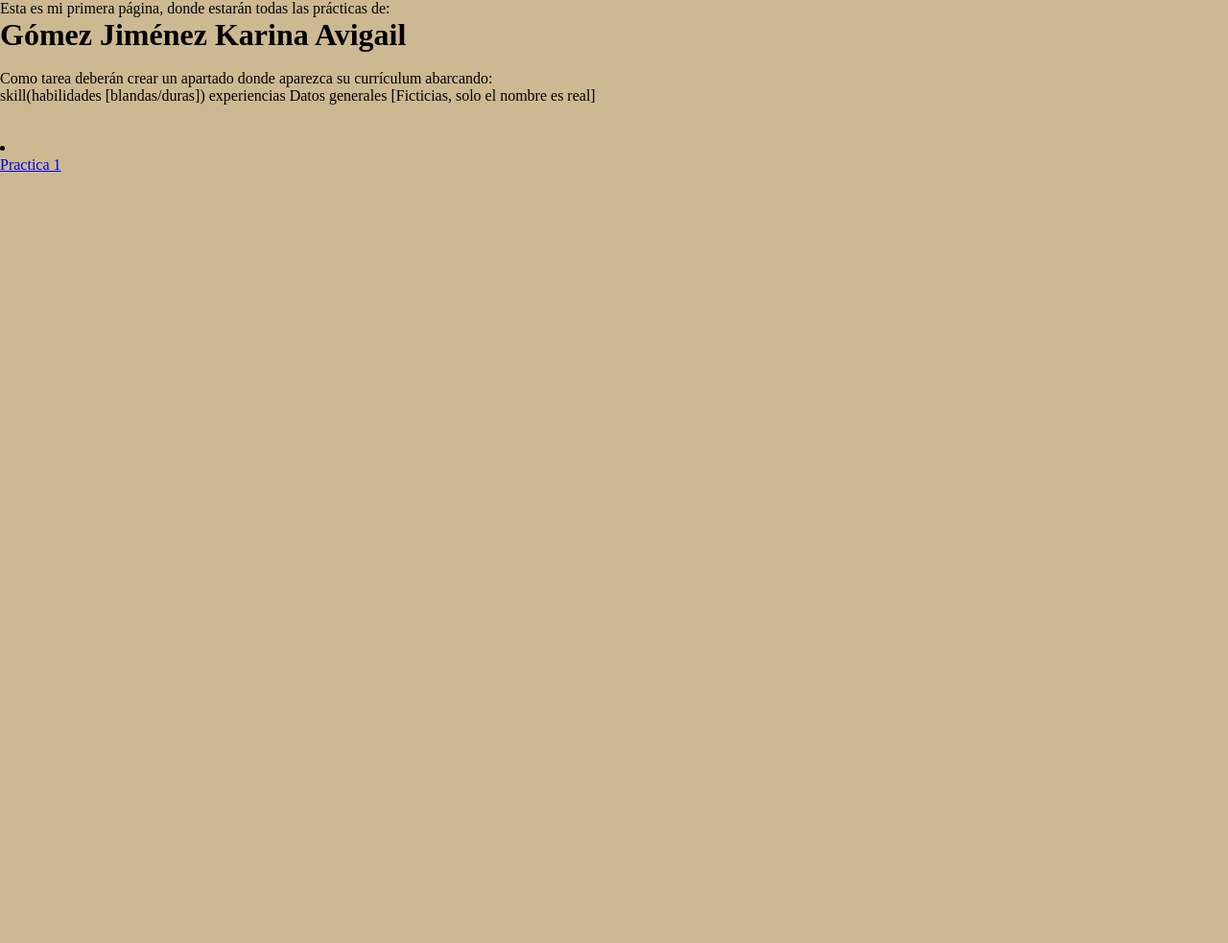
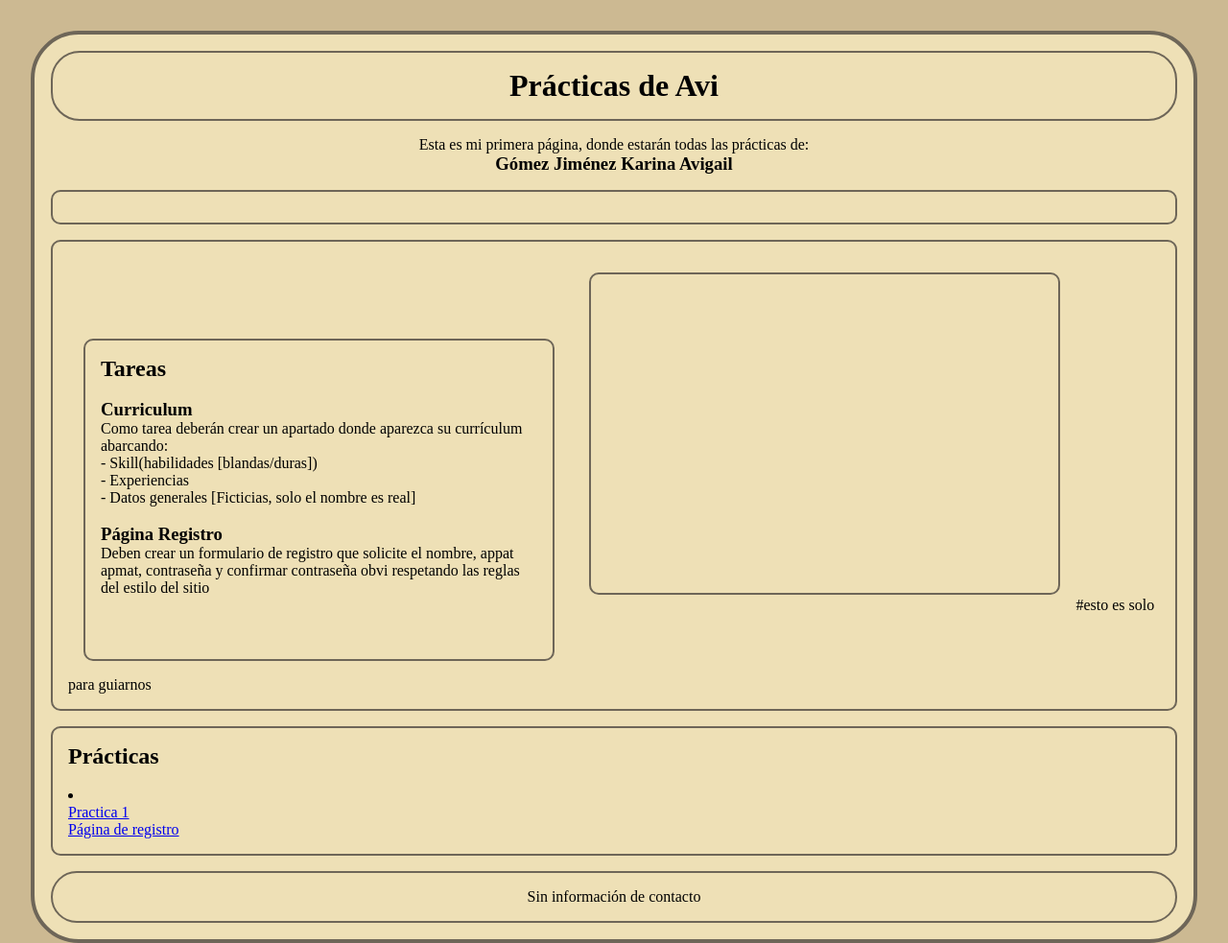
Before and after one commit to CuackcCuack/4IV10-PSW-Gomez-Jimenez-Karina.Avigail, a plain HTML site: page index.html in a window 1280 px wide. Shown: the whole page at 96% size. Before the commit the page ends 800 px from the top, so only its background shows below. Drawn offline with Linux system fonts and the light colour scheme.

Commit message:
Formatito

```diff
--- a/01HTML/css/stylebasica.css
+++ b/01HTML/css/stylebasica.css
@@ -24,7 +24,7 @@ nav, section, footer, aside, article{
     padding: 1rem;
 }
 
-article,aside{
+article, aside{
     width: 40%;
     display: inline-block;
     height: 300px;
--- /dev/null
+++ b/02Formulario/css/stylelogin.css
@@ -0,0 +1,102 @@
+*{
+    margin: 0;
+    padding: 0;
+}
+
+body{
+    background-image: url(../imágenes/fondo.jpg);
+    color: rgb(151, 146, 146);
+    display: flex;
+    align-items: center;
+    flex-direction: column;
+    align-content: center;
+}
+
+.userlogin{
+    background-color: rgb(224, 220, 220);
+    height: 400px;
+    width: 400px;
+    border-radius: 15px solid rgb(255, 135, 201);
+    margin-top: 10%;
+    text-align: center;
+}
+
+.title{
+    text-align: center;
+    font-family:sans-serif;
+    text-transform: uppercase;
+    font-size: 13px;
+    padding-top: 10px;
+    color: rgb(173, 160, 143);
+}
+
+.userid{
+    padding-top: 20px;
+}
+
+.userid h1{
+    font-family:'Trebuchet MS', 'Lucida Sans Unicode', 'Lucida Grande', 'Lucida Sans', Arial, sans-serif;
+    float: left;
+    margin-left: 50px;
+    margin-right: 5px;
+    padding-left: 5px;
+}
+
+.userid input{
+    height: 25px;
+    width: 300px;
+    border: solid 2px rgb(70, 70, 70);
+    border-radius: 10px;
+}
+
+.userpassword{
+    padding-top: 20px;
+}
+
+.userpassword h1{
+    font-family:'Trebuchet MS', 'Lucida Sans Unicode', 'Lucida Grande', 'Lucida Sans', Arial, sans-serif;
+    float: left;
+    margin-left: 50px;
+    margin-right: 5px;
+    padding-left: 5px;
+}
+
+.userpassword input{
+    height: 25px;
+    width: 300px;
+    border: solid 2px rgb(70, 70, 70);
+    border-radius: 10px;
+}
+
+.button{
+    margin: 20px;
+    display: inline-flex;
+}
+
+.button img{
+    float:left;
+}
+
+.buttons button{
+    border-radius: 15px;
+    width: 120px;
+    height: 35px;
+}
+
+.buttons p{
+    margin-top: 0;
+    text-align: center;
+    text-transform: uppercase;
+    font-family: Cambria, Cochin, Georgia, Times, 'Times New Roman', serif;
+}
+
+a{
+    margin-top: 40px;
+    float: left;
+    margin-left: 120px;
+    color: burlywood;
+    /*Les dejare una hermosa tarea mediante la cual deben crear
+    un formulario de registro que solicite el nombre, appat
+    apmat, contraseña y confirmar contraseña
+    obvi respetando las reglas del estilo del sitio*/
+}
--- a/CSS/style.css
+++ b/CSS/style.css
@@ -1,5 +1,41 @@
 *{
     padding: 0;
     margin: 0;
+}
+
+html, body{
     background-color: #ccb992;
 }
+
+.container{
+    padding-top: 10px;
+    border: 4px solid rgb(110, 102, 88);
+    border-radius: 50px;
+    margin: 2rem;
+    padding: 1px;
+    background-color: #eee0b6;
+    text-align: center;
+}
+
+header, footer{
+    border: 2px solid rgb(110, 102, 88);
+    margin: 1rem;
+    border-radius: 30px;
+    padding: 1rem;
+    text-align: center;
+}
+
+section, article {
+    border: 2px solid rgb(110, 102, 88);
+    margin: 1rem;
+    border-radius: 10px;
+    padding: 1rem;
+    text-align: left;
+}
+
+article{
+    width: 40%;
+    display: inline-block;
+    height: 300px;
+    padding: 1rem;
+}
--- a/index.html
+++ b/index.html
@@ -9,26 +9,61 @@
 </head>
 <body>
     <div class="container">
-        <p>Esta es mi primera página, donde estarán
-            todas las prácticas de:
-        </p>
-        <h1>Gómez Jiménez Karina Avigail</h1>
+        <header>
+            <h1>Prácticas de Avi</h1>
+        </header>
+
+        <p>Esta es mi primera página, donde estarán todas las prácticas de:</p>
+        <h3>Gómez Jiménez Karina Avigail</h3>
+
+        <section>
+
+        </section>
+
+            <section>
+                <article>
+                    <h2>Tareas</h2>
                     <br>
+
+                    <h1>Curriculum</h1>
                     <p>Como tarea deberán crear un apartado donde aparezca su currículum
                         abarcando:
                         <br>
-            skill(habilidades [blandas/duras])
-            experiencias
-            Datos generales [Ficticias, solo el nombre es real]
+                        - Skill(habilidades [blandas/duras])
+                        <br>
+                        - Experiencias
+                        <br>
+                        - Datos generales [Ficticias, solo el nombre es real]
                     </p>
+                    <br>
 
+                    <h1>Página Registro</h1>
+                    <p>Deben crear un formulario de registro que solicite el nombre, appat
+                        apmat, contraseña y confirmar contraseña
+                        obvi respetando las reglas del estilo del sitio
+                    </p>
                     <br>
+
+                </article>
+
+                <article></article>#esto es solo para guiarnos
+
+            </section>
+
+        <section>
+            <h2>Prácticas</h2>
                     <br>
                     <li>
                         <ol>
                             <a href="./01HTML/principal.html">Practica 1</a>
+                            <br>
+                            <a href="./02Formulario/formulario.html">Página de registro</a>
                         </ol>
                     </li>
+        </section>
+
+        <footer>Sin información de contacto</footer>
+
     </div>
 </body>
 </html>
```
Also changed, not shown: 02Formulario/formulario.html (added, +33 -0 lines). Lines whose indentation alone changed are shown as unchanged.
